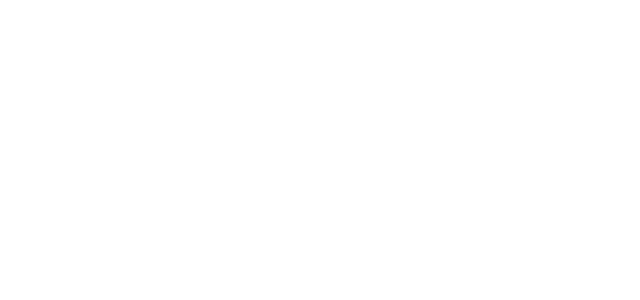
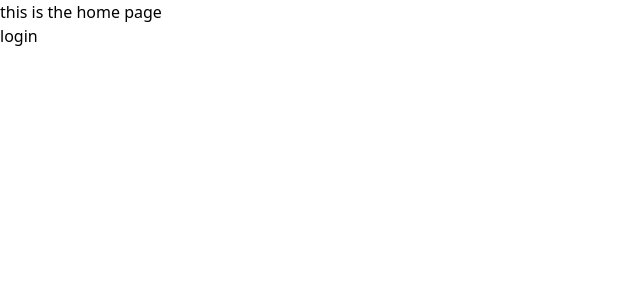
Before and after one commit to ritaqyang/blog-sass-project, a Next.js app: page / in a window 1280 px wide. Shown: the top 300 px of the page, without its empty margins (0-640 px from the left). Built offline with nearby package versions, Linux system fonts and the light colour scheme; no server answers.

Commit message:
initial setup + added user login

```diff
--- a/pages/_app.js
+++ b/pages/_app.js
@@ -1,7 +1,16 @@
 import '../styles/globals.css'
+import { UserProvider } from '@auth0/nextjs-auth0/client'
+//wrap pages
 
 function MyApp({ Component, pageProps }) {
-  return <Component {...pageProps} />
-}
+  return (
+    <UserProvider>
+        <Component {...pageProps} />
+
+      </UserProvider>
+
+  );
+
+};
 
 export default MyApp
--- /dev/null
+++ b/pages/api/auth/[...auth0].js
@@ -0,0 +1,3 @@
+import { handleAuth } from "@auth0/nextjs-auth0";
+
+export default handleAuth();
--- a/pages/index.js
+++ b/pages/index.js
@@ -1,3 +1,29 @@
+import Link from "next/link";
+import {useUser} from '@auth0/nextjs-auth0/client';
 export default function Home() {
-  return <div />;
-}
+
+  const { user } = useUser(); //auth0 use react context
+
+  console.log("user:" , user);
+
+  return(
+    <div>
+
+      <h2>this is the home page </h2>
+      <div>
+        { !!user ? (
+          <div>
+           <div>all the user info </div>
+            <Link href="/api/auth/logout">Logout</Link>
+
+          </div>
+        ): (
+        <Link href="/api/auth/login">login</Link>
+
+        )}
+      </div>
+    </div>
+
+
+  )
+};
--- /dev/null
+++ b/pages/post/[postid].js
@@ -0,0 +1,9 @@
+import React from 'react';
+
+export default function Post() {
+  return (
+    <div>
+      <h2>this is the post page</h2>
+    </div>
+  )
+};
--- /dev/null
+++ b/pages/post/new.js
@@ -0,0 +1,9 @@
+import React from 'react'
+
+export default function NewPost() {
+  return (
+    <div>
+      <h2> new post pagfe </h2>
+    </div>
+  )
+}
--- /dev/null
+++ b/pages/token-topup.js
@@ -0,0 +1,9 @@
+import React from 'react';
+
+export default function TokenTopup() {
+  return (
+    <div>
+      <h2>this is the token top up page </h2>
+    </div>
+  )
+}
```
